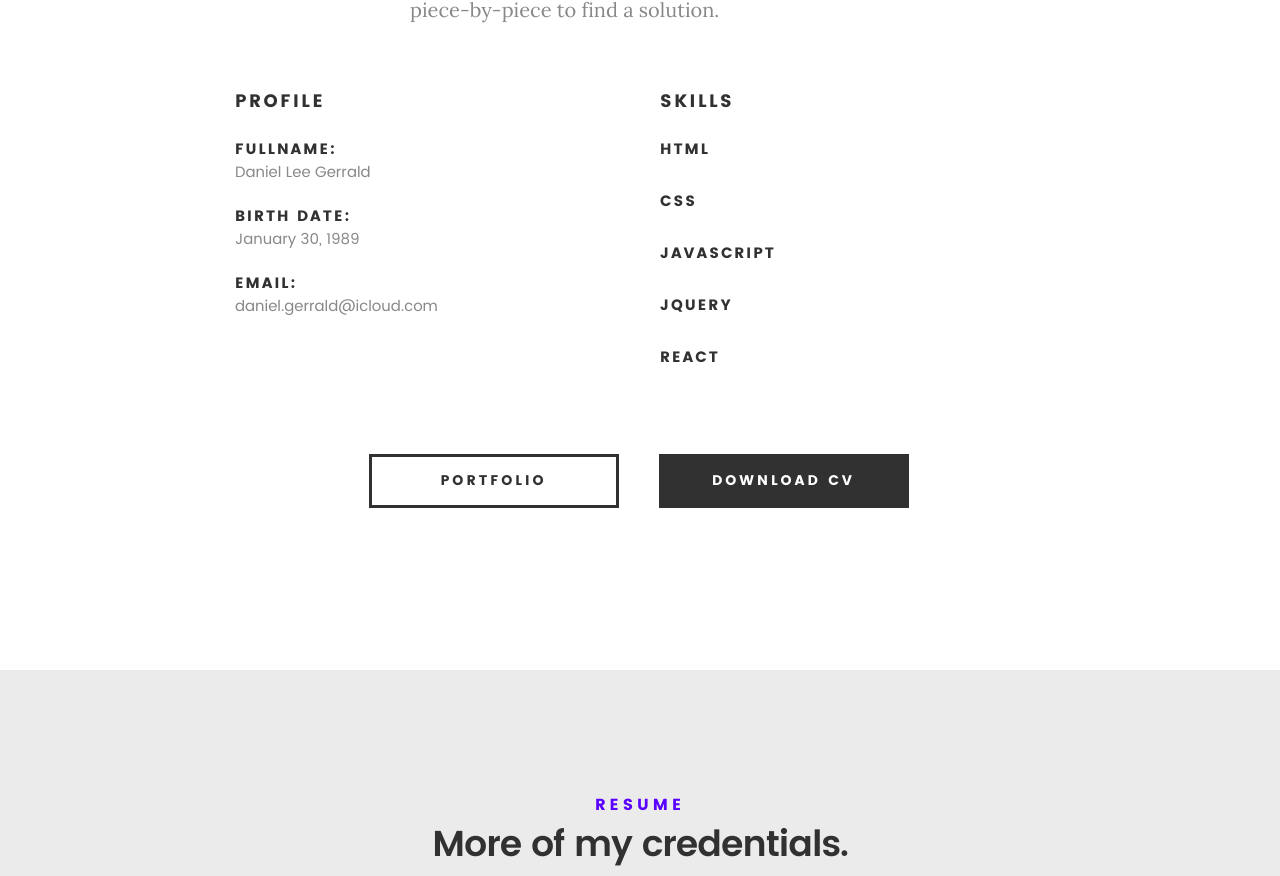
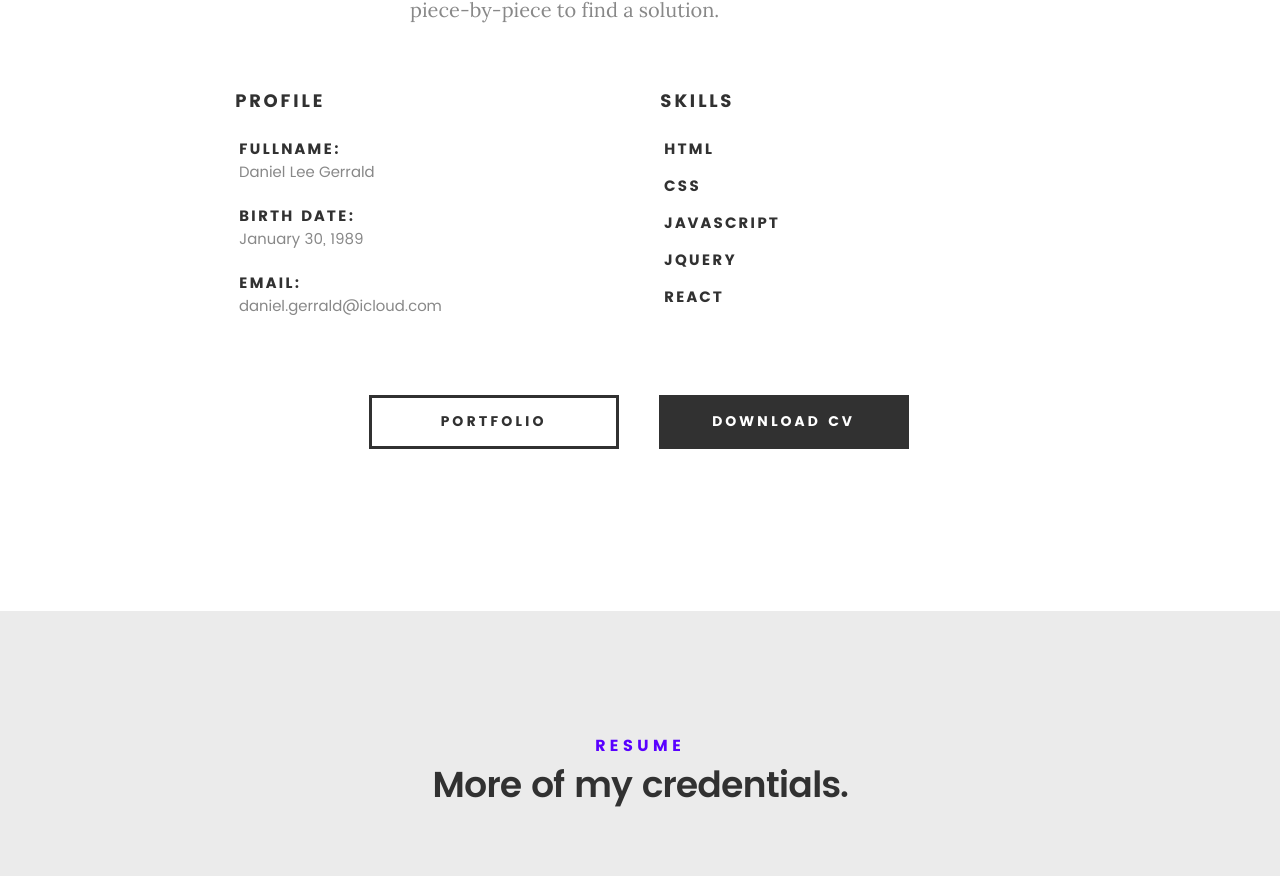
Before and after one commit to DanielGerrald/Profile, a React (Create React App) app: page / in a window 1280 px wide. Shown: the part 1579-2455 px from the top of the page. Built offline with nearby package versions, Linux system fonts and the light colour scheme.

Commit message:
spacing text in about

```diff
--- a/src/css/main.css
+++ b/src/css/main.css
@@ -1534,7 +1534,7 @@ header .logo a {
 	margin-left: 0;
 }
 .about-content .info-list li {
-	padding: 0 0 1.5rem 0;
+
 	margin-bottom: .6rem;
 }
 .about-content .info-list li strong {
@@ -1551,6 +1551,7 @@ header .logo a {
 	color: #888888;
 	font-size: 1.5rem;
 	line-height: 1;
+	padding: 0 0 1.5rem 0;
 }
 .about-content .skill-bars {
 	margin-top: 6rem;
```
